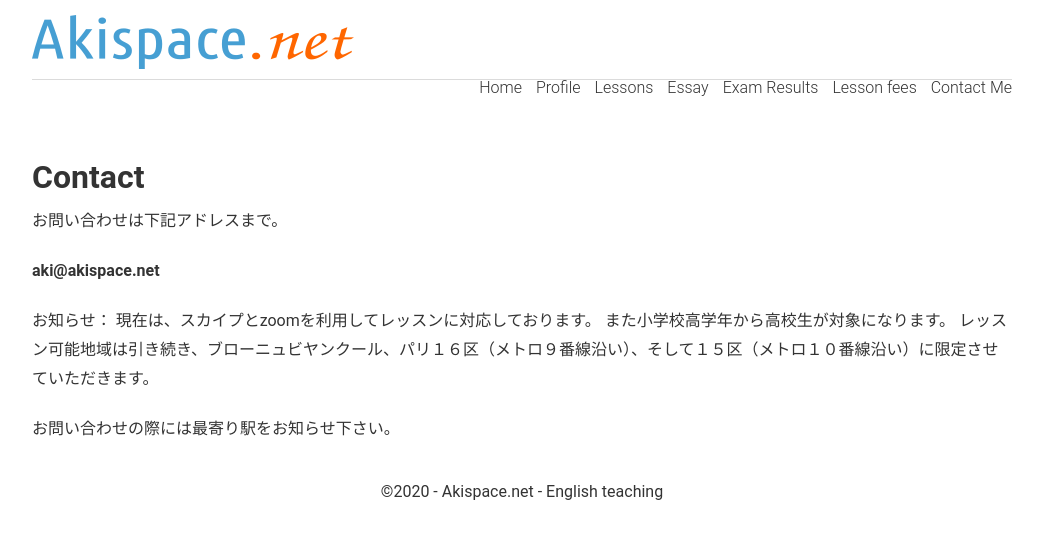
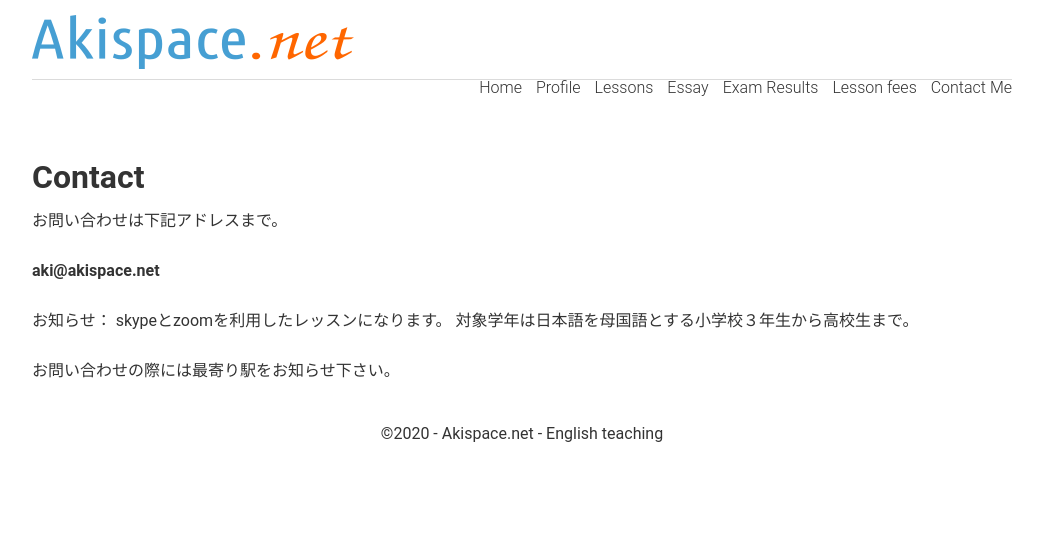
Before and after one commit to phocean/akispace, a Jekyll site: the page built from contact.md, in a window 1280 px wide. Shown: the top 539 px of the page, without its empty margins (118-1161 px from the left). Built offline with Jekyll 4.4.1, drawn with Linux system fonts in a browser that asks for light colours.

Commit message:
some sentences erased

```diff
--- a/contact.md
+++ b/contact.md
@@ -13,8 +13,7 @@
 **[aki@akispace.net](mailto:aki@akispace.net)**
 
 お知らせ：
-現在は、スカイプとzoomを利用してレッスンに対応しております。
-また小学校高学年から高校生が対象になります。
-レッスン可能地域は引き続き、ブローニュビヤンクール、パリ１６区（メトロ９番線沿い）、そして１５区（メトロ１０番線沿い）に限定させていただきます。
+skypeとzoomを利用したレッスンになります。
+対象学年は日本語を母国語とする小学校３年生から高校生まで。
 
 お問い合わせの際には最寄り駅をお知らせ下さい。
```
